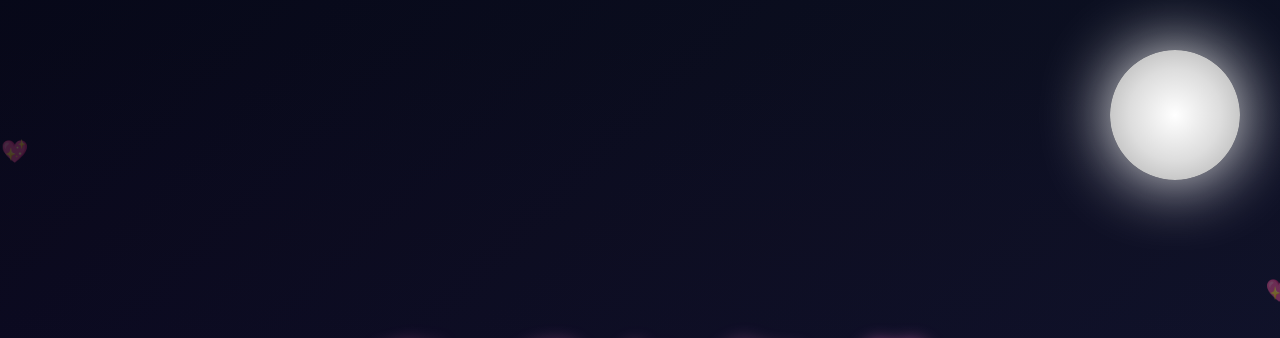
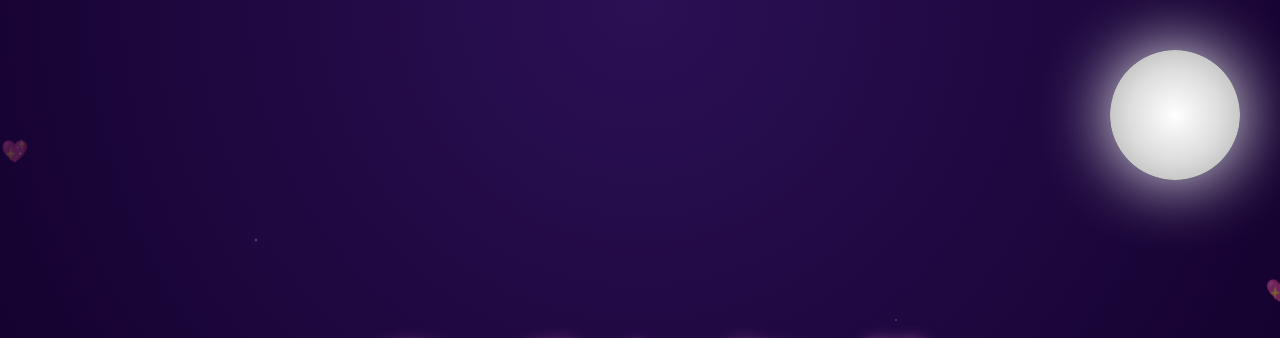
Before and after one commit to fceproject9-debug/birthday-project, a plain HTML site: page index.html in a window 1280 px wide. Shown: the top 338 px of the page. Drawn offline with Linux system fonts and the light colour scheme.

Commit message:
Change background theme

```diff
--- a/index.html
+++ b/index.html
@@ -19,20 +19,20 @@
 
     body {
       font-family: 'Poppins', sans-serif;
-      background: linear-gradient(180deg, #050014, #12002a, #1a0033);
+      background: radial-gradient(circle at top, #2b1055, #12002a 40%, #050014 80%);
       color: #fff;
       overflow-x: hidden;
     }
 
-    /* Stars */
     body::before {
       content: "";
       position: fixed;
       inset: 0;
-      background: linear-gradient(135deg, #0f2027, #203a43, #2c5364);
-      color: white;
-
-      opacity: 0.25;
+      background:
+        radial-gradient(2px 2px at 20% 30%, white, transparent),
+        radial-gradient(1.5px 1.5px at 70% 40%, white, transparent),
+        radial-gradient(1px 1px at 40% 80%, white, transparent);
+      opacity: 0.35;
       z-index: -1;
     }
 
```
